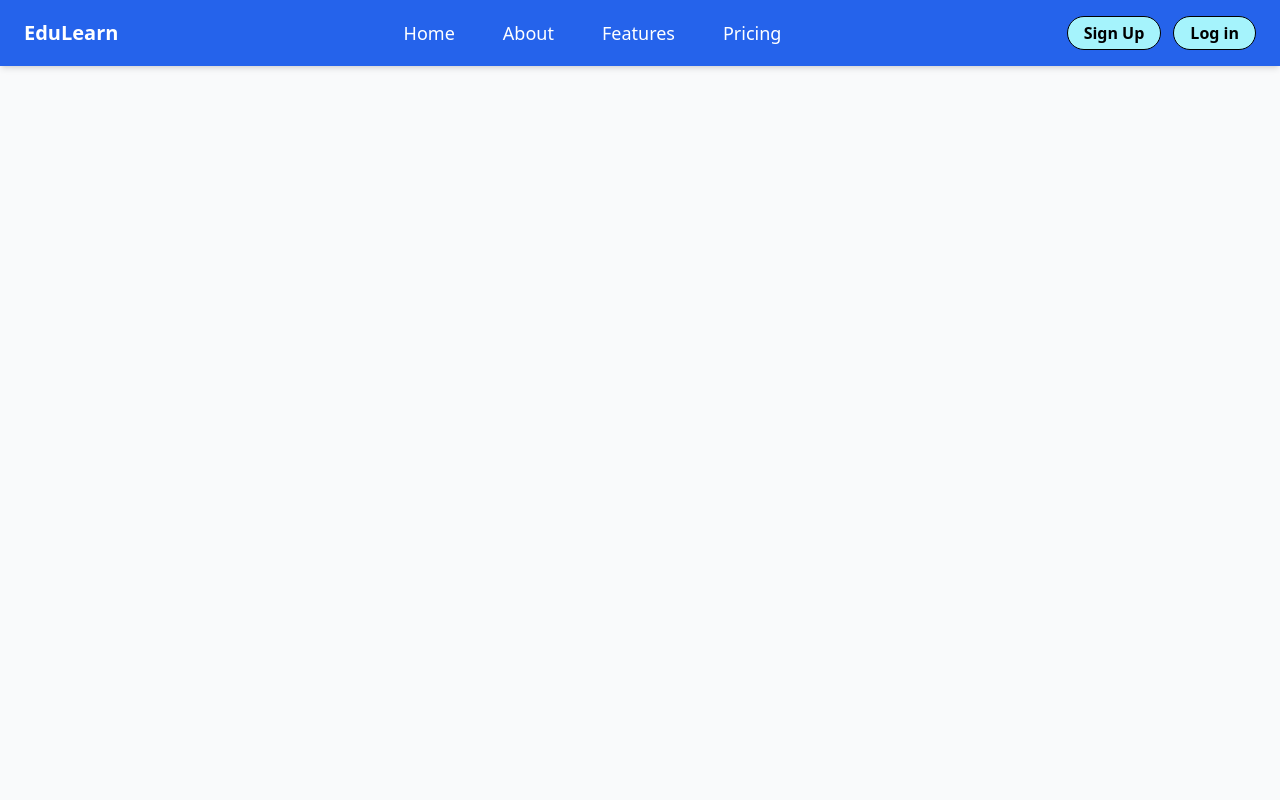
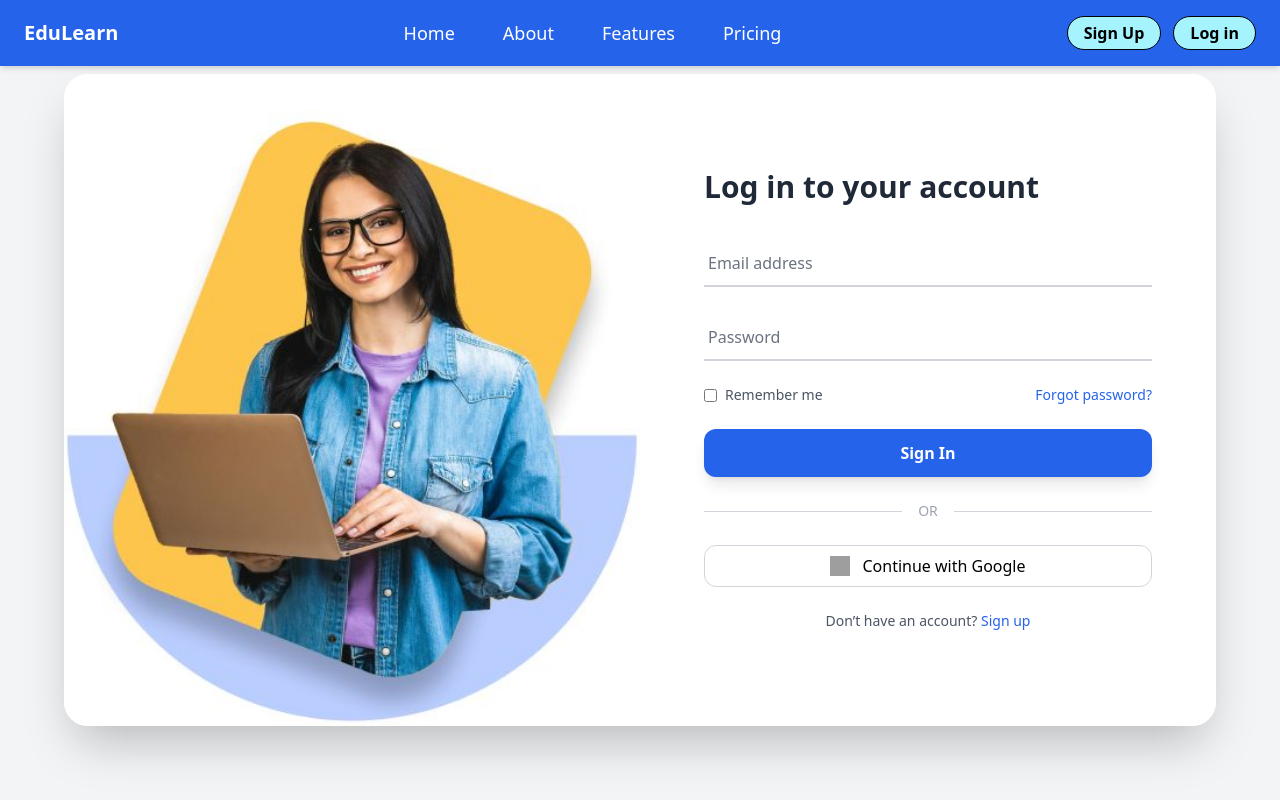
Before and after one commit to Budaniya-Technologies/Eduction, a Next.js app: page /login in a window 1280 px wide. Shown: the top 800 px of the page. Built offline with nearby package versions, Linux system fonts and the light colour scheme; grey boxes are pictures that could not be loaded.

Commit message:
login page...

```diff
--- a/src/app/login/page.js
+++ b/src/app/login/page.js
@@ -1,9 +1,10 @@
+import Login from '@/components/Login'
 import React from 'react'
 
 function page() {
   return (
     <div>
-
+      <Login />
     </div>
   )
 }
--- /dev/null
+++ b/src/components/Login.jsx
@@ -0,0 +1,113 @@
+'use client'
+import React from 'react';
+import Image from 'next/image';
+import SchoolGirl from "../../public/assets/SchoolGirl.jpeg"
+
+const Login = () => {
+  return (
+    <div className="min-h-screen flex items-center justify-center px-6 py-12 bg-gray-100 font-sans">
+      <div className="w-full max-w-6xl grid grid-cols-1 md:grid-cols-2 bg-white shadow-2xl rounded-3xl overflow-hidden">
+
+        {/* Side Shoe Image */}
+        <Image
+          src={SchoolGirl}
+          alt="School Girl"
+          className="hidden md:block w-full h-full object-cover"
+        />
+
+        {/* Login Form */}
+        <div className="p-10 sm:p-16 flex flex-col justify-center bg-white">
+          <h2 className="text-3xl font-extrabold text-gray-800 mb-8">
+            Log in to your account
+          </h2>
+
+          <form className="space-y-6">
+            {/* Email */}
+            <div className="relative">
+              <input
+                type="email"
+                id="email"
+                name="email"
+                required
+                placeholder="Email address"
+                className="peer w-full border-b-2 border-gray-300 placeholder-transparent focus:outline-none focus:border-blue-500 text-gray-900 py-3 px-1"
+              />
+              <label
+                htmlFor="email"
+                className="absolute left-1 top-2 text-gray-500 text-sm transition-all peer-placeholder-shown:top-3.5 peer-placeholder-shown:text-base peer-focus:top-2 peer-focus:text-sm"
+              >
+                Email address
+              </label>
+            </div>
+
+            {/* Password */}
+            <div className="relative">
+              <input
+                type="password"
+                id="password"
+                name="password"
+                required
+                placeholder="Password"
+                className="peer w-full border-b-2 border-gray-300 placeholder-transparent focus:outline-none focus:border-blue-500 text-gray-900 py-3 px-1"
+              />
+              <label
+                htmlFor="password"
+                className="absolute left-1 top-2 text-gray-500 text-sm transition-all peer-placeholder-shown:top-3.5 peer-placeholder-shown:text-base peer-focus:top-2 peer-focus:text-sm"
+              >
+                Password
+              </label>
+            </div>
+
+            {/* Options */}
+            <div className="flex items-center justify-between text-sm">
+              <label className="flex items-center gap-2 text-gray-600">
+                <input type="checkbox" className="accent-blue-600" />
+                Remember me
+              </label>
+              <a href="#" className="text-blue-600 hover:underline">
+                Forgot password?
+              </a>
+            </div>
+
+            {/* Submit Button */}
+            <button
+              type="submit"
+              className="w-full bg-blue-600 hover:bg-blue-700 text-white py-3 rounded-xl font-semibold transition duration-300 shadow-lg"
+            >
+              Sign In
+            </button>
+          </form>
+
+          {/* Divider */}
+          <div className="flex items-center gap-4 my-6">
+            <hr className="flex-grow border-gray-300" />
+            <span className="text-gray-400 text-sm">OR</span>
+            <hr className="flex-grow border-gray-300" />
+          </div>
+
+          {/* Social Logins */}
+          <div className="flex flex-col gap-4">
+            <button className="flex items-center justify-center gap-3 py-2 px-4 border border-gray-300 rounded-xl bg-white text-black hover:bg-gray-100 transition">
+              <img
+                src="https://www.svgrepo.com/show/475656/google-color.svg"
+                alt="Google"
+                className="w-5 h-5"
+              />
+              Continue with Google
+            </button>
+          </div>
+
+          {/* Sign Up Link */}
+          <p className="text-center text-sm text-gray-600 mt-6">
+            Don’t have an account?{' '}
+            <a href="#" className="text-blue-600 hover:underline">
+              Sign up
+            </a>
+          </p>
+        </div>
+      </div>
+    </div>
+  );
+};
+
+export default Login;
```
Also changed, not shown: public/assets/SchoolGirl.jpeg (added).
